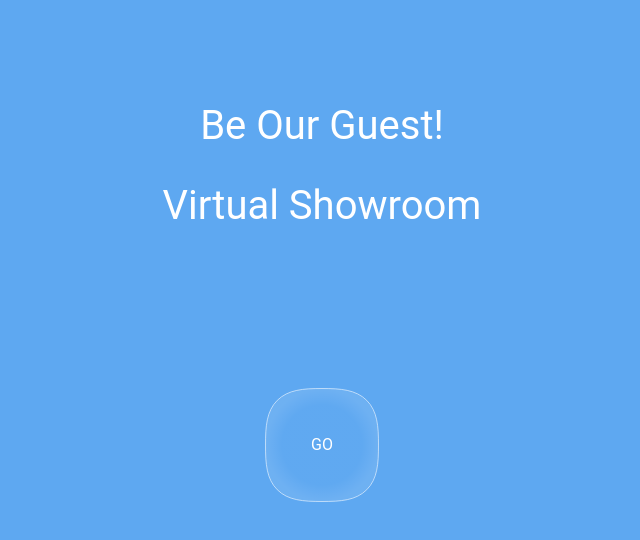
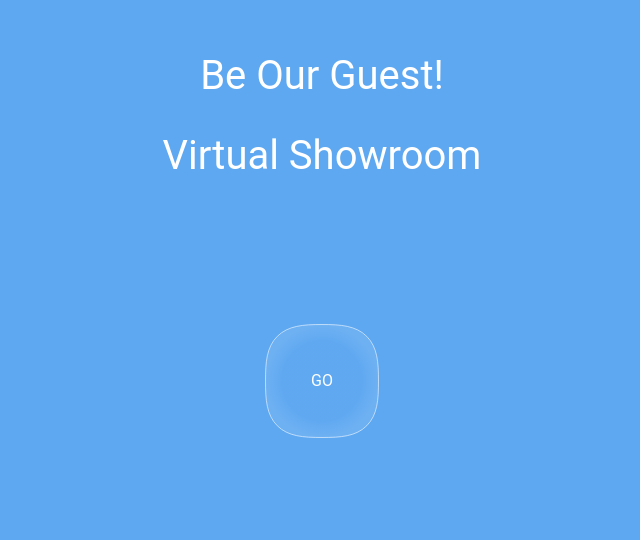
Before and after one commit to 0x088730/ShowRedmi, a Next.js app: page /components/FirstUI in a window 1280 px wide. Shown: the part 234-774 px from the top of the page, without its empty margins (318-958 px from the left). Built offline with nearby package versions, Linux system fonts and the light colour scheme.

Commit message:
Update FirstUI.tsx

```diff
--- a/pages/components/FirstUI.tsx
+++ b/pages/components/FirstUI.tsx
@@ -36,14 +36,14 @@ const FirstUI = () => {
 
         <div style={{ display: showIntro ? 'none' : 'block' }} className="absolute top-0 left-0 w-screen h-screen">
           <div className="flex w-screen h-screen justify-center items-center">
-            <div className="text-white text-[40px] text-center leading-[40px]">
+            <div className="text-white text-[40px] text-center leading-[40px]" style={{ paddingBottom: '100px' }}>
               Be Our Guest!<br /><br />
               Virtual Showroom
             </div>
           </div>
         </div>
 
-        <div style={{ display: showIntro ? 'none' : 'block' }} className="go-button absolute left-0 bottom-16 w-screen h-auto">
+        <div style={{ display: showIntro ? 'none' : 'block' }} className="go-button absolute left-0 bottom-32 w-screen h-auto">
           <div className="w-screen flex justify-center">
             <button className="relative w-[114px] h-[114px] flex justify-center items-center pointer-events-auto"
               onClick={() => handleSetShowIntro()}
@@ -71,7 +71,7 @@ const FirstUI = () => {
           </video>
         </div> */}
 
-          <div
+        <div
           className="video-detail fixed top-0 left-0 w-screen h-screen bg-black  "
           style={{ display: showIntro ? 'block' : 'none' }}
         >
@@ -84,7 +84,7 @@ const FirstUI = () => {
 
 
 
-        <div style={{ display: showIntro ? 'block' : 'none' }} className="go-button absolute left-0 bottom-16 w-screen h-auto z-99">
+        <div style={{ display: showIntro ? 'block' : 'none' }} className="go-button absolute left-0 bottom-32 w-screen h-auto z-99">
           <div className="w-screen flex justify-center">
             <button className="relative w-[114px] h-[114px] flex justify-center items-center pointer-events-auto"
               onClick={() => changeShowState()}
@@ -110,6 +110,4 @@ const FirstUI = () => {
   )
 }
 
-
-
 export default FirstUI
```
